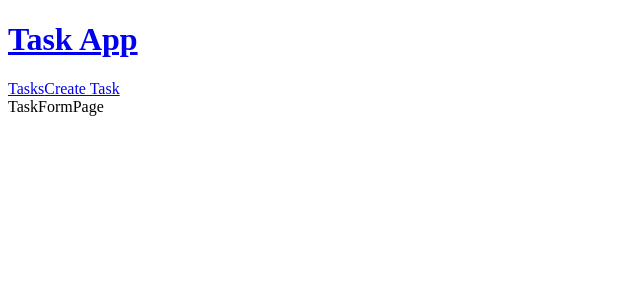
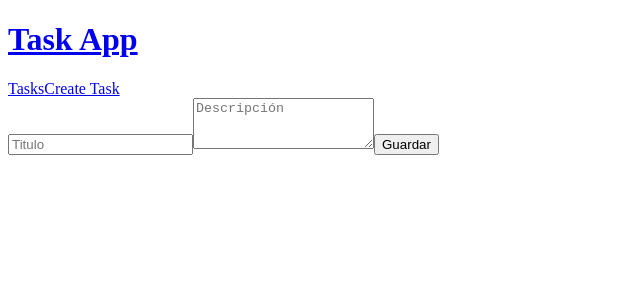
Before and after one commit to Lemito66/django-crud-react, a React (Vite) app in the folder client/: page /task-create in a window 1280 px wide. Shown: the top 300 px of the page, without its empty margins (0-640 px from the left). Built offline with nearby package versions, Linux system fonts and the light colour scheme.

Commit message:
crear tarea

```diff
--- a/client/src/pages/TaskFormPage.jsx
+++ b/client/src/pages/TaskFormPage.jsx
@@ -1,7 +1,38 @@
-import React from 'react'
+import React from "react";
+import { useForm } from "react-hook-form";
+import { createTask } from "../../api/tasks.api";
+import { useNavigate } from "react-router-dom";
 
 export function TaskFormPage() {
+  // yup y zod son librerias para validar formularios
+  const { register, handleSubmit, formState:{errors} } = useForm();
+
+  const navigate = useNavigate();
+
+  // HandleSubmit es una función que recibe los datos del formulario y los valida
+  const onSubmit =  handleSubmit(async data => {
+    await createTask(data);
+    navigate("/tasks");
+  });
   return (
-    <div>TaskFormPage</div>
-  )
+    <div>
+      <form onSubmit={onSubmit}>
+        <input
+          type="text"
+          placeholder="Titulo"
+          {...register("title", { required: true })}
+        />
+        {errors.title && <span>El título es requerido</span>}
+        <textarea
+          rows="3"
+          placeholder="Descripción"
+          {...register("description", { required: true })}
+        ></textarea>
+        {errors.description && <span>La descripción es requerida</span>}
+        {/* <input type="checkbox" {...register("done", { required: true })}/>
+        {errors.done && <span>El estado es requerido</span>} */}
+        <button>Guardar</button>
+      </form>
+    </div>
+  );
 }
```
